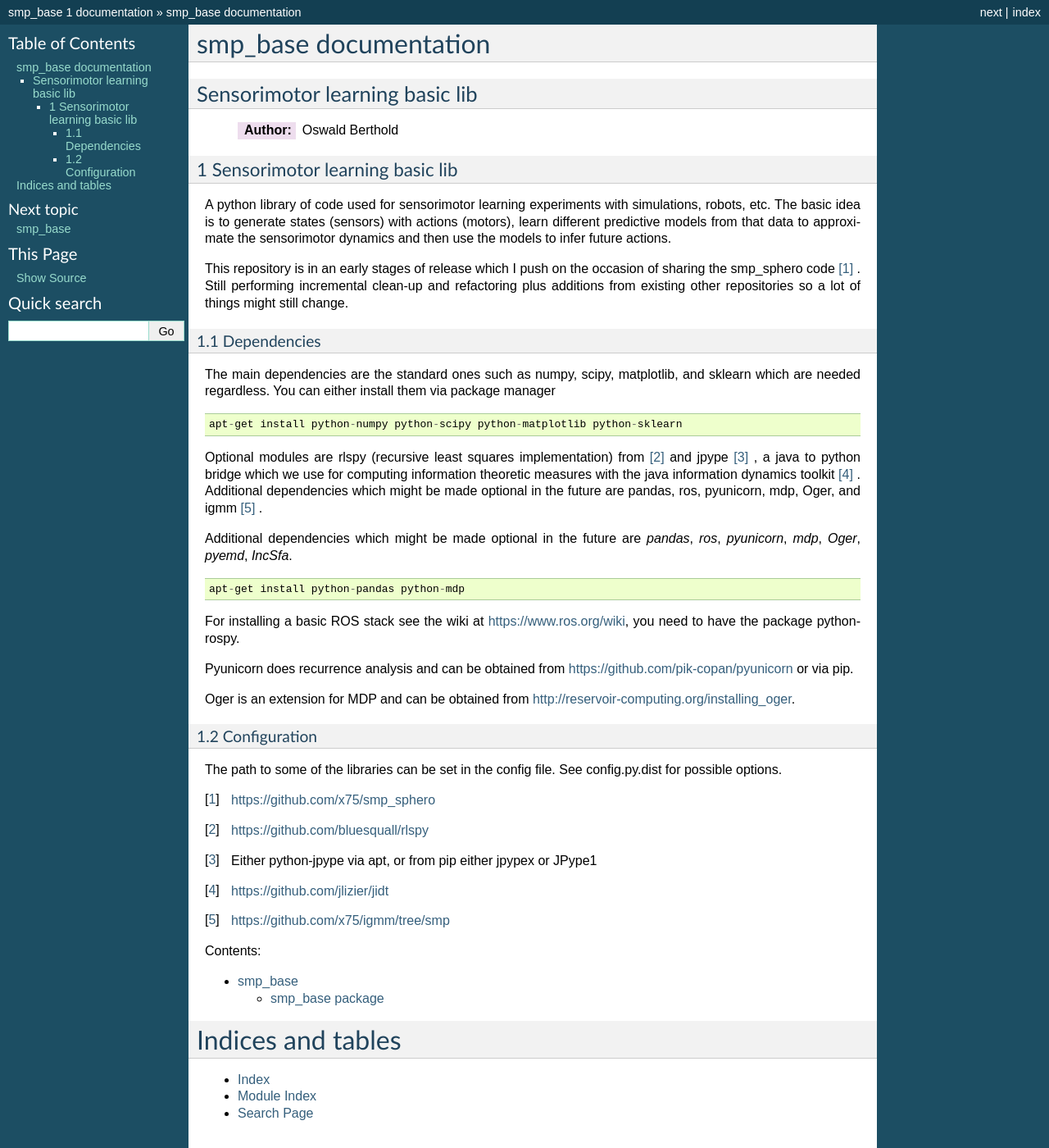
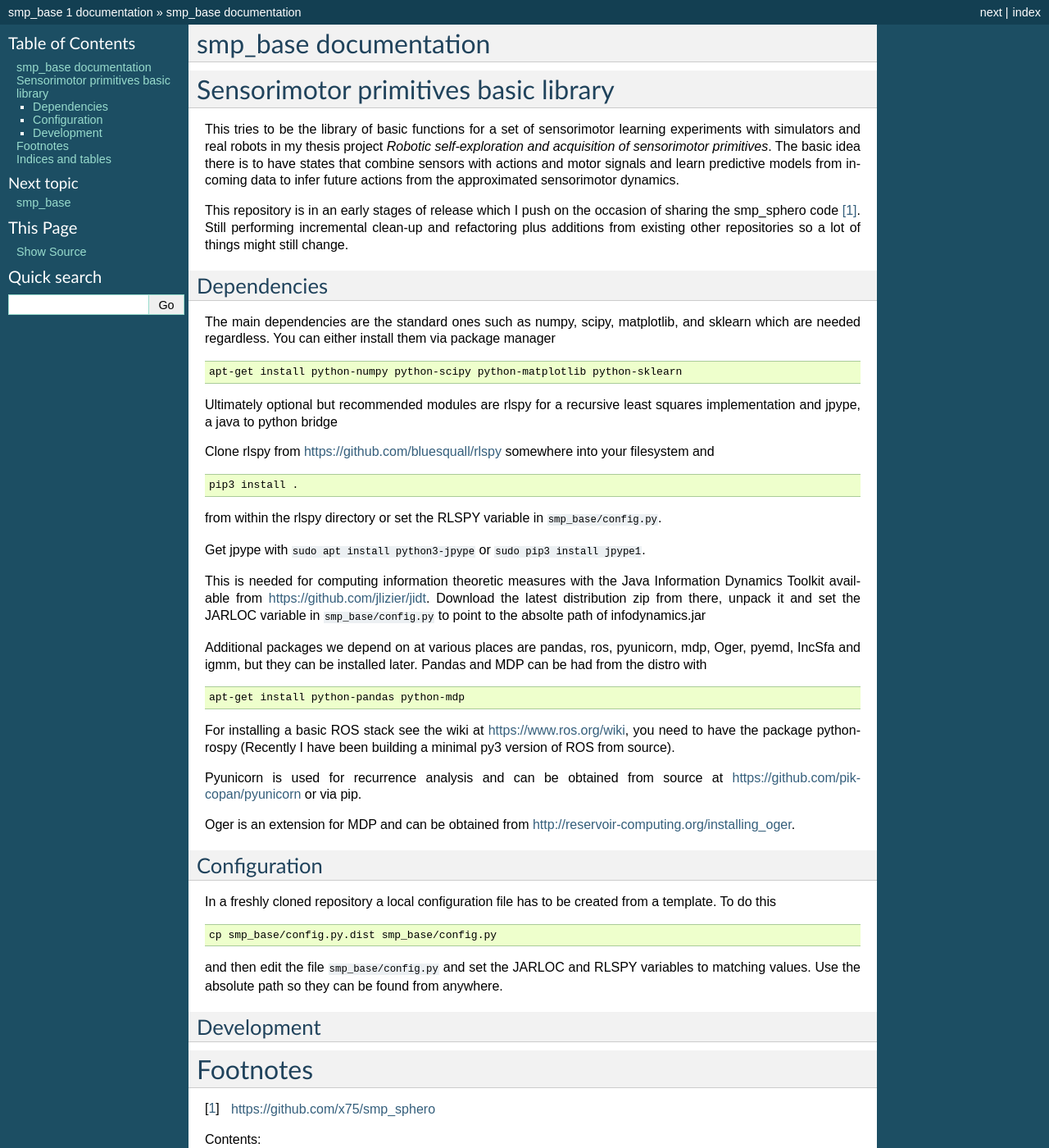
Before and after one commit to x75/smp_base, a Sphinx documentation site: the page built from doc/index.rst, in a window 1280 px wide and 1400 px high. Shown: the whole window at 82% size. Built offline with Sphinx 7.4.7, drawn with Linux system fonts in a browser that asks for light colours; some of the changed text lies outside the part shown.

```diff
--- a/README.rst
+++ b/README.rst
@@ -1,69 +1,92 @@
-===============================
-Sensorimotor learning basic lib
-===============================
+Sensorimotor primitives basic library
+=====================================
 
-    :Author: Oswald Berthold
-
-
-
-1 Sensorimotor learning basic lib
----------------------------------
-
-A python library of code used for sensorimotor learning experiments
-with simulations, robots, etc. The basic idea is to generate states
-(sensors) with actions (motors), learn different predictive models
-from that data to approximate the sensorimotor dynamics and then use
-the models to infer future actions.
+This tries to be the library of basic functions for a set of
+sensorimotor learning experiments with simulators and real robots in my
+thesis project *Robotic self-exploration and acquisition of sensorimotor
+primitives*. The basic idea there is to have states that combine sensors
+with actions and motor signals and learn predictive models from incoming
+data to infer future actions from the approximated sensorimotor
+dynamics.
 
 This repository is in an early stages of release which I push on the
-occasion of sharing the smp\_sphero code  [1]_ . Still performing
-incremental clean-up and refactoring plus additions from existing
-other repositories so a lot of things might still change.
+occasion of sharing the smp\_sphero code  [1]_. Still performing
+incremental clean-up and refactoring plus additions from existing other
+repositories so a lot of things might still change.
 
-1.1 Dependencies
-~~~~~~~~~~~~~~~~
+Dependencies
+------------
 
 The main dependencies are the standard ones such as numpy, scipy,
 matplotlib, and sklearn which are needed regardless. You can either
 install them via package manager
 
-::
+.. code:: example
 
     apt-get install python-numpy python-scipy python-matplotlib python-sklearn
 
-Optional modules are rlspy (recursive least squares implementation)
-from  [2]_  and jpype  [3]_ , a java to python bridge which we use for
-computing information theoretic measures with the java information
-dynamics toolkit  [4]_ . Additional dependencies which might be made
-optional in the future are pandas, ros, pyunicorn, mdp, Oger, and igmm  [5]_ .
+Ultimately optional but recommended modules are rlspy for a recursive
+least squares implementation and jpype, a java to python bridge
 
-Additional dependencies which might be made optional in the future are
-*pandas*, *ros*, *pyunicorn*, *mdp*, *Oger*, *pyemd*, *IncSfa*.
+Clone rlspy from https://github.com/bluesquall/rlspy somewhere into your
+filesystem and
 
-::
+.. code:: example
+
+    pip3 install .
+
+from within the rlspy directory or set the RLSPY variable in
+``smp_base/config.py``.
+
+Get jpype with ``sudo apt install python3-jpype`` or
+``sudo pip3 install jpype1``.
+
+This is needed for computing information theoretic measures with the
+Java Information Dynamics Toolkit available from
+https://github.com/jlizier/jidt. Download the latest distribution zip
+from there, unpack it and set the JARLOC variable in
+``smp_base/config.py`` to point to the absolte path of infodynamics.jar
+
+Additional packages we depend on at various places are pandas, ros,
+pyunicorn, mdp, Oger, pyemd, IncSfa and igmm, but they can be installed
+later. Pandas and MDP can be had from the distro with
+
+.. code:: example
 
     apt-get install python-pandas python-mdp
 
 For installing a basic ROS stack see the wiki at
-`https://www.ros.org/wiki <https://www.ros.org/wiki>`_, you need to have the package python-rospy.
+https://www.ros.org/wiki, you need to have the package python-rospy
+(Recently I have been building a minimal py3 version of ROS from
+source).
 
-Pyunicorn does recurrence analysis and can be obtained from
-`https://github.com/pik-copan/pyunicorn <https://github.com/pik-copan/pyunicorn>`_ or via pip.
+Pyunicorn is used for recurrence analysis and can be obtained from
+source at https://github.com/pik-copan/pyunicorn or via pip.
 
-Oger is an extension for MDP and can be obtained from `http://reservoir-computing.org/installing_oger <http://reservoir-computing.org/installing_oger>`_.
+Oger is an extension for MDP and can be obtained from
+http://reservoir-computing.org/installing_oger.
 
-1.2 Configuration
-~~~~~~~~~~~~~~~~~
+Configuration
+-------------
 
-The path to some of the libraries can be set in the config file. See config.py.dist for possible options.
+In a freshly cloned repository a local configuration file has to be
+created from a template. To do this
 
+.. code:: example
 
-.. [1] `https://github.com/x75/smp_sphero <https://github.com/x75/smp_sphero>`_
+    cp smp_base/config.py.dist smp_base/config.py
 
-.. [2] `https://github.com/bluesquall/rlspy <https://github.com/bluesquall/rlspy>`_
+and then edit the file ``smp_base/config.py`` and set the JARLOC and
+RLSPY variables to matching values. Use the absolute path so they can be
+found from anywhere.
 
-.. [3] Either python-jpype via apt, or from pip either jpypex or JPype1
+Development
+-----------
 
-.. [4] `https://github.com/jlizier/jidt <https://github.com/jlizier/jidt>`_
+.. todoList::
 
-.. [5] `https://github.com/x75/igmm/tree/smp <https://github.com/x75/igmm/tree/smp>`_
+Footnotes
+=========
+
+.. [1]
+   https://github.com/x75/smp_sphero
--- a/doc/conf.py
+++ b/doc/conf.py
@@ -52,7 +52,7 @@
 
 # General information about the project.
 project = 'smp_base'
-copyright = '2017, Oswald Berthold'
+copyright = '2017 - 2019, Oswald Berthold'
 author = 'Oswald Berthold'
 
 # The version info for the project you're documenting, acts as replacement for
```
Also changed, not shown: README.md (+10 -5 lines), README.org (+32 -9 lines), smp_base/__init__.py (+9 -4 lines), 2 other files.
